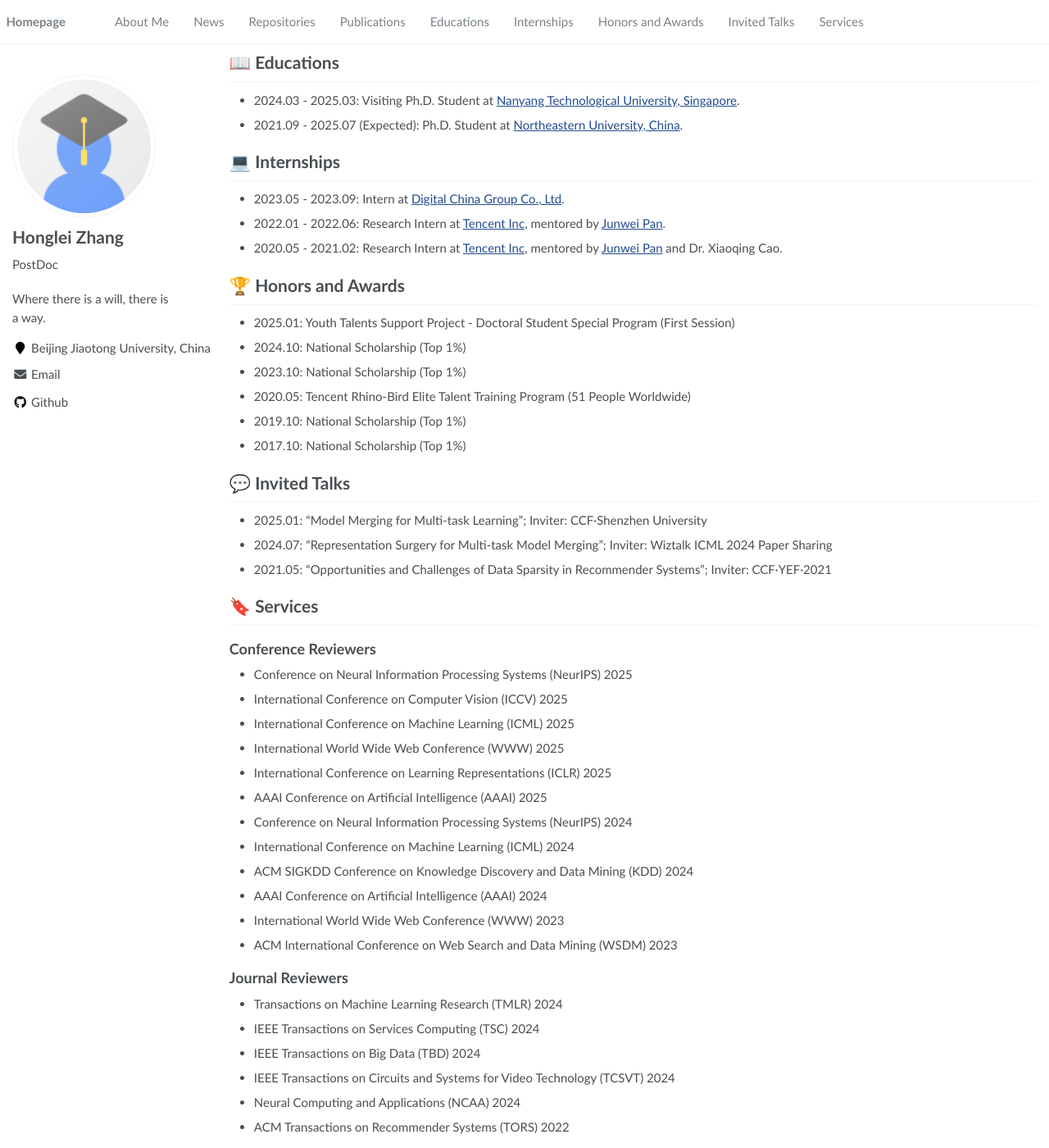
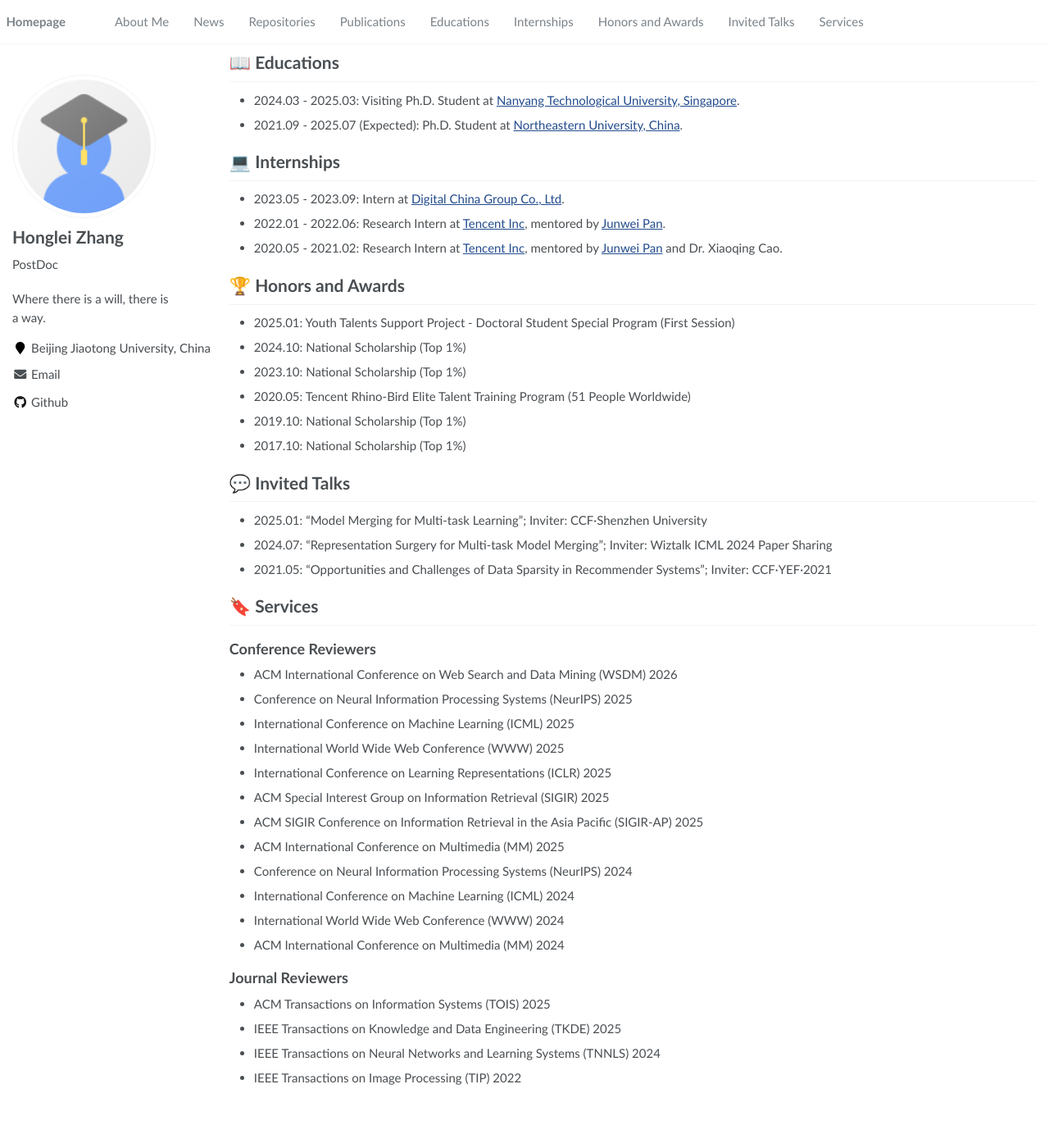
Before and after one commit to hongleizhang/hongleizhang.github.io, a Jekyll site: the page built from _pages/about.md, in a window 1280 px wide and 1400 px high, scrolled down 2899 px. Shown: the whole window at 82% size. Built offline with Jekyll 4.4.1, drawn with Linux system fonts in a browser that asks for light colours; formulas are drawn with MathJax 3; after the commit the page ends 4239 px from its top, so only the background shows below that.

Commit message:
update config

```diff
--- a/_pages/about.md
+++ b/_pages/about.md
@@ -258,27 +258,24 @@ $^{\ast}$ indicates equal contribution, $^{\dagger}$ indicates corresponding aut
 # 🔖 Services
 
 ## Conference Reviewers
+  - ACM International Conference on Web Search and Data Mining (WSDM) 2026
   - Conference on Neural Information Processing Systems (NeurIPS) 2025
-  - International Conference on Computer Vision (ICCV) 2025
   - International Conference on Machine Learning (ICML) 2025
   - International World Wide Web Conference (WWW) 2025
   - International Conference on Learning Representations (ICLR) 2025
-  - AAAI Conference on Artificial Intelligence (AAAI) 2025
+  - ACM Special Interest Group on Information Retrieval (SIGIR) 2025
+  - ACM SIGIR Conference on Information Retrieval in the Asia Pacific (SIGIR-AP) 2025
+  - ACM International Conference on Multimedia (MM) 2025
   - Conference on Neural Information Processing Systems (NeurIPS) 2024
   - International Conference on Machine Learning (ICML) 2024
-  - ACM SIGKDD Conference on Knowledge Discovery and Data Mining (KDD) 2024
-  - AAAI Conference on Artificial Intelligence (AAAI) 2024
-  - International World Wide Web Conference (WWW) 2023
-  - ACM International Conference on Web Search and Data Mining (WSDM) 2023
+  - International World Wide Web Conference (WWW) 2024
+  - ACM International Conference on Multimedia (MM) 2024
 
 ## Journal Reviewers
-  - Transactions on Machine Learning Research (TMLR) 2024
-  - IEEE Transactions on Services Computing (TSC) 2024
-  - IEEE Transactions on Big Data (TBD) 2024
-  - IEEE Transactions on Circuits and Systems for Video Technology (TCSVT) 2024
-  - Neural Computing and Applications (NCAA) 2024
-  - ACM Transactions on Recommender Systems (TORS) 2022
-
+  - ACM Transactions on Information Systems (TOIS) 2025
+  - IEEE Transactions on Knowledge and Data Engineering (TKDE) 2025
+  - IEEE Transactions on Neural Networks and Learning Systems (TNNLS) 2024
+  - IEEE Transactions on Image Processing (TIP) 2022
 
 
 <!--
```
